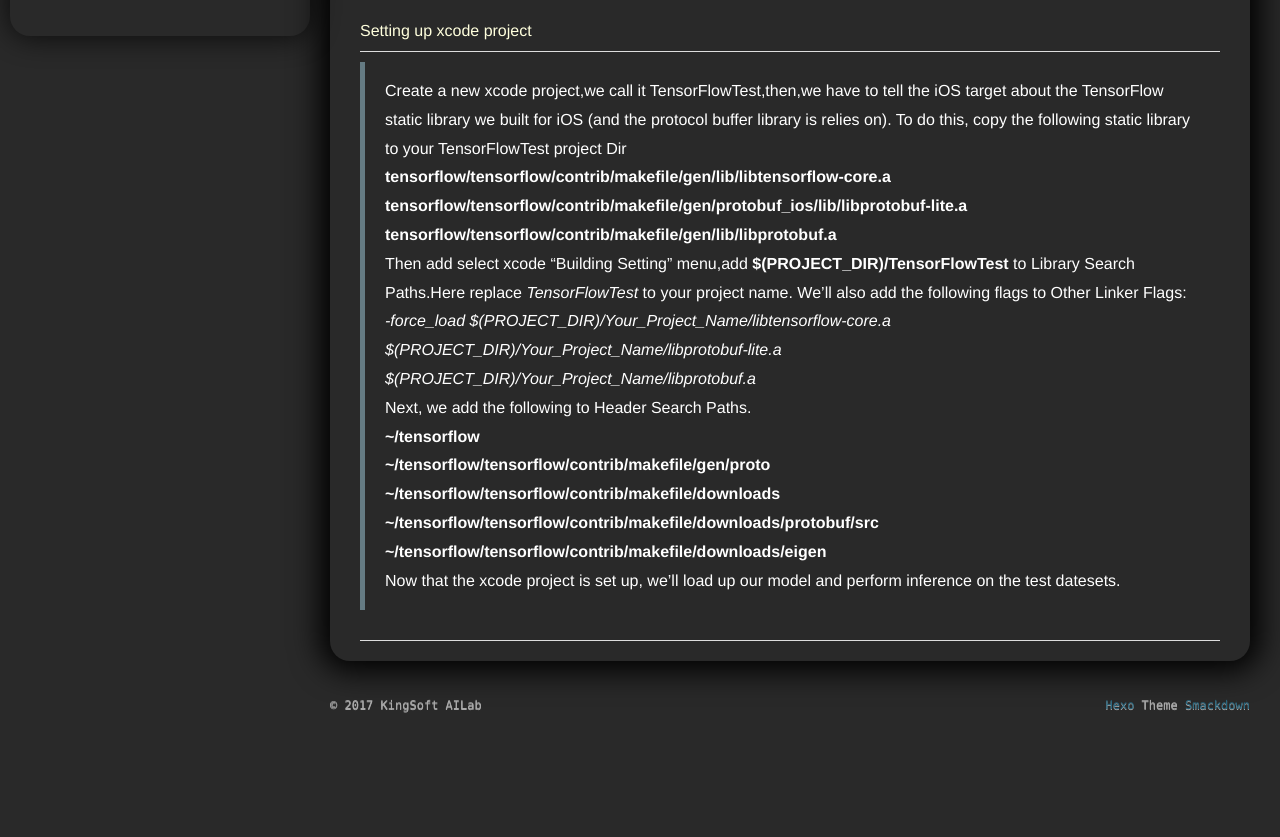
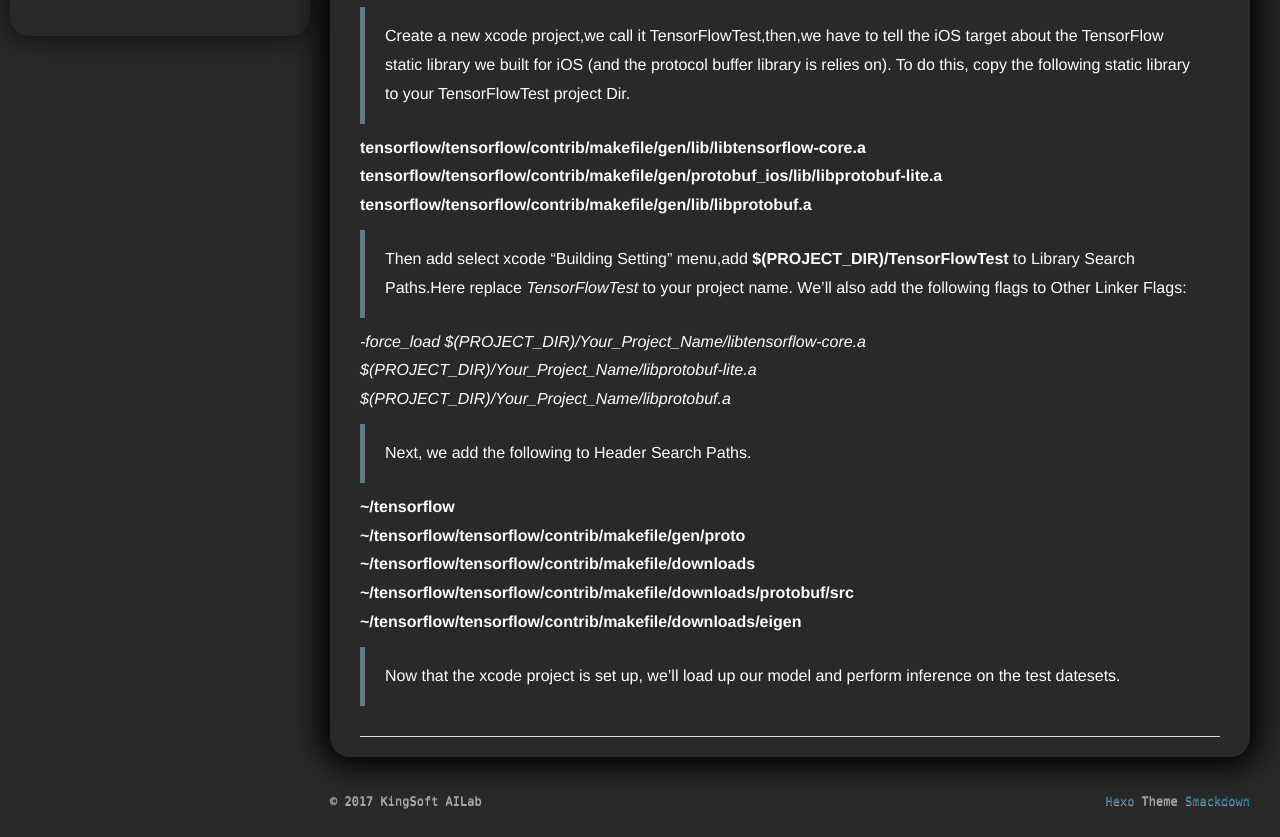
Before and after one commit to hopeliu20160622/hopeliu20160622.github.io, a plain HTML site: page index.html in a window 1280 px wide. Shown: the part 754-1591 px from the top of the page. Before the commit the page ends 1495 px from the top, so only its background shows below. Drawn offline with nearby package versions, Linux system fonts and the light colour scheme; some packages are replaced by stand-ins of ours; a script that the page names is missing.

Commit message:
Site updated: 2017-10-26 10:43:50

```diff
--- a/index.html
+++ b/index.html
@@ -200,7 +200,7 @@
     <div class="article-entry" itemprop="articleBody">
 
         <p>Welcome to KingSoft AILab! In this article,we’ll walk through getting TensorFlow, Google’s machine learning library, set up to perform inference directly on an iOS device.</p>
-<h2 id="Installing-TensorFlow-on-IOS"><a href="#Installing-TensorFlow-on-IOS" class="headerlink" title="Installing TensorFlow on IOS"></a>Installing TensorFlow on IOS</h2><h4 id="DownLoad-TensorFlow-source-Packages"><a href="#DownLoad-TensorFlow-source-Packages" class="headerlink" title="DownLoad TensorFlow source Packages"></a>DownLoad TensorFlow source Packages</h4><blockquote>
+<h4 id="Installing-TensorFlow-on-IOS"><a href="#Installing-TensorFlow-on-IOS" class="headerlink" title="Installing TensorFlow on IOS"></a>Installing TensorFlow on IOS</h4><blockquote>
 <p>The binary distribution of TensorFlow for macOS does not include the IOS static library or some of the scripts we’ll need, so we’ll have to build both ourselves in a later section. Since it helps if the version of the iOS library is the same as the version of TensorFlow installed on our system, we’ll re-install the latest version of TensorFlow from source (even if it’s already installed). This can save us some headaches down the road.</p>
 <p>DownLoad TensorFlow here: <a href="https://github.com/tensorflow/tensorflow" target="_blank" rel="external">TensorFlow</a></p>
 </blockquote>
@@ -212,8 +212,18 @@
 <p>Running build_all_ios.sh will generate a TensorFlow static library in the tensorflow/contrib/makefile/gen/lib subdirectory. This library is compiled for ARMv7, ARM64, and x86 architectures, so you can use it in both the iOS simulator and on iOS hardware.</p>
 </blockquote>
 <h4 id="Setting-up-xcode-project"><a href="#Setting-up-xcode-project" class="headerlink" title="Setting up xcode project"></a>Setting up xcode project</h4><blockquote>
-<p>Create a new xcode project,we call it TensorFlowTest,then,we have to tell the iOS target about the TensorFlow static library we built for iOS (and the protocol buffer library is relies on). To do this, copy the following static library to your TensorFlowTest project Dir<br><strong>tensorflow/tensorflow/contrib/makefile/gen/lib/libtensorflow-core.a</strong><br><strong>tensorflow/tensorflow/contrib/makefile/gen/protobuf_ios/lib/libprotobuf-lite.a</strong><br><strong>tensorflow/tensorflow/contrib/makefile/gen/lib/libprotobuf.a</strong><br>Then add select xcode “Building Setting” menu,add <strong>$(PROJECT_DIR)/TensorFlowTest</strong> to Library Search Paths.Here replace <em>TensorFlowTest</em> to your project name. We’ll also add the following flags to Other Linker Flags:<br><em>-force_load $(PROJECT_DIR)/Your_Project_Name/libtensorflow-core.a</em><br><em>$(PROJECT_DIR)/Your_Project_Name/libprotobuf-lite.a</em><br><em>$(PROJECT_DIR)/Your_Project_Name/libprotobuf.a</em></p>
-<p>Next, we add the following to Header Search Paths.<br><strong>~/tensorflow</strong><br><strong>~/tensorflow/tensorflow/contrib/makefile/gen/proto</strong><br><strong>~/tensorflow/tensorflow/contrib/makefile/downloads</strong><br><strong>~/tensorflow/tensorflow/contrib/makefile/downloads/protobuf/src</strong><br><strong>~/tensorflow/tensorflow/contrib/makefile/downloads/eigen</strong></p>
+<p>Create a new xcode project,we call it TensorFlowTest,then,we have to tell the iOS target about the TensorFlow static library we built for iOS (and the protocol buffer library is relies on). To do this, copy the following static library to your TensorFlowTest project Dir.</p>
+</blockquote>
+<p><strong>tensorflow/tensorflow/contrib/makefile/gen/lib/libtensorflow-core.a</strong><br><strong>tensorflow/tensorflow/contrib/makefile/gen/protobuf_ios/lib/libprotobuf-lite.a</strong><br><strong>tensorflow/tensorflow/contrib/makefile/gen/lib/libprotobuf.a</strong></p>
+<blockquote>
+<p>Then add select xcode “Building Setting” menu,add <strong>$(PROJECT_DIR)/TensorFlowTest</strong> to Library Search Paths.Here replace <em>TensorFlowTest</em> to your project name. We’ll also add the following flags to Other Linker Flags:</p>
+</blockquote>
+<p><em>-force_load $(PROJECT_DIR)/Your_Project_Name/libtensorflow-core.a</em><br><em>$(PROJECT_DIR)/Your_Project_Name/libprotobuf-lite.a</em><br><em>$(PROJECT_DIR)/Your_Project_Name/libprotobuf.a</em></p>
+<blockquote>
+<p>Next, we add the following to Header Search Paths.</p>
+</blockquote>
+<p><strong>~/tensorflow</strong><br><strong>~/tensorflow/tensorflow/contrib/makefile/gen/proto</strong><br><strong>~/tensorflow/tensorflow/contrib/makefile/downloads</strong><br><strong>~/tensorflow/tensorflow/contrib/makefile/downloads/protobuf/src</strong><br><strong>~/tensorflow/tensorflow/contrib/makefile/downloads/eigen</strong></p>
+<blockquote>
 <p>Now that the xcode project is set up, we’ll load up our model and perform inference on the test datesets.</p>
 </blockquote>
 
```
Also changed, not shown: 2017/10/25/hello-world/index.html (+14 -4 lines).
